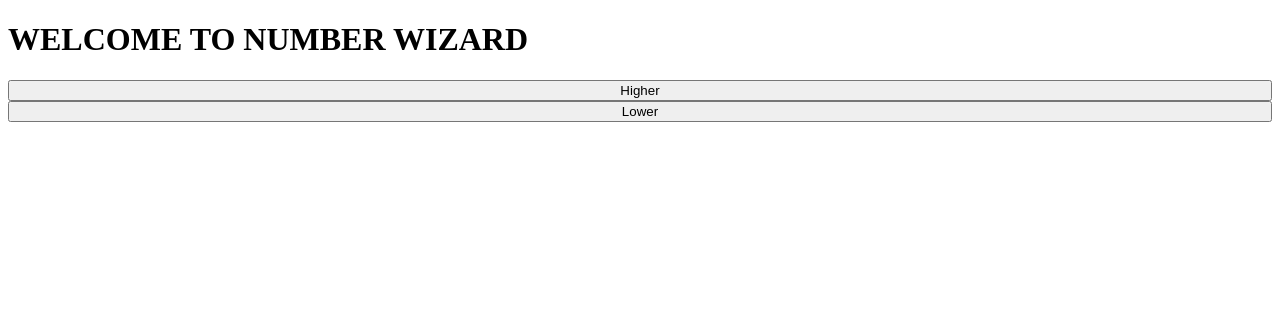
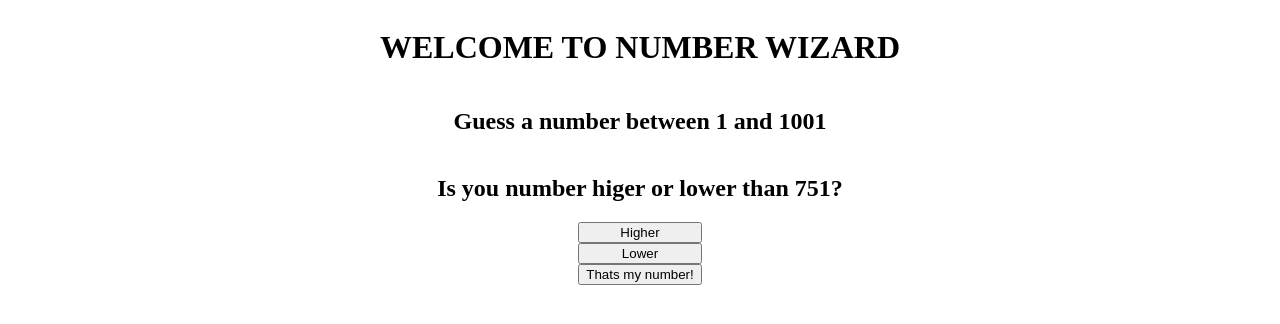
Before and after one commit to bofletcher/number-wizard, a plain HTML site: page index.html in a window 1280 px wide. Both pictures are taken after a click on the button "Higher". Drawn offline with Linux system fonts and the light colour scheme.

Commit message:
completed simple number wizard game for practice.

```diff
--- a/index.html
+++ b/index.html
@@ -7,7 +7,10 @@
   <title>NUMBER WIZARD</title>
 </head>
 <body>
+  <div id="gameContainer">
     <h1>WELCOME TO NUMBER WIZARD</h1>
+    <h2 id="instructionsTxt"></h2>
+    <h2 id="guessTxt"></h2>
       <div id="buttonContainer">
         <button id="upButton">
           Higher
@@ -15,6 +18,10 @@
         <button id="downButton">
           Lower
         </button>
+        <button id="correctBtn">
+          Thats my number!
+        </button>
+      </div>
     </div>
   <script src="script.js"></script>
 </body>
--- a/script.js
+++ b/script.js
@@ -8,28 +8,33 @@ upBtn.addEventListener("click", guessHigher);
 let dwnBtn = document.getElementById("downButton");
 dwnBtn.addEventListener("click", guessLower);
 
+let correctBtn = document.getElementById("correctBtn").addEventListener("click" , correct)
+
 function guessHigher() {
   console.log("HIGHER");
+  min = guess;
+  guess = Math.round((max + min) / 2)
+  guessTxt.innerHTML = `Is you number higer or lower than ${guess}?`;
+  console.log(guess)
 }
 
 function guessLower() {
-  console.log("LOWER")
+  max = guess;
+  guess = Math.round((max + min) / 2)
+  guessTxt.innerHTML = `Is you number higer or lower than ${guess}?`;
+  console.log(guess)
 }
 
-console.log(`Guess a number between ${min} and ${max}`);
-console.log(`Is you number higer or lower than ${guess}?`);
-console.log('Press the Up Arrow for higher and the Down Arrow for lower. Press enter is the guess is your number.')
+function correct() {
+  guessTxt.innerHTML = `Your number is ${guess}`
+}
+
 max = 1000 + 1
 
-document.addEventListener("keydown", function(e) {
-  console.log(e.keyCode)
-  if(e.keyCode == 13){
-    console.log(`Your number is ${guess}`)
-  } else if (e.keyCode == 38) {
-    guess = Math.round((max + guess) / 2)
-    console.log(`Is your number ${guess}`)
-  } else if (e.keyCode == 40) {
-    guess = Math.round((min + guess) / 2);
-    console.log(`Is your number ${guess}`)
-  }
-})
+
+
+let instructionTxt = document.getElementById("instructionsTxt");
+instructionTxt.innerHTML = `Guess a number between ${min} and ${max}`;
+
+let guessTxt = document.getElementById("guessTxt");
+guessTxt.innerHTML = `Is you number higer or lower than ${guess}?`;
--- a/style.css
+++ b/style.css
@@ -1,4 +1,16 @@
 #buttonContainer {
   display: flex;
   flex-direction: column;
+  align-items: center;
 }
+
+button {
+  width: 100%;
+  max-width: 20em;
+}
+
+#gameContainer{
+  display: flex;
+  flex-direction: column;
+  align-items: center;
+}
```
Lines whose indentation alone changed are shown as unchanged.
